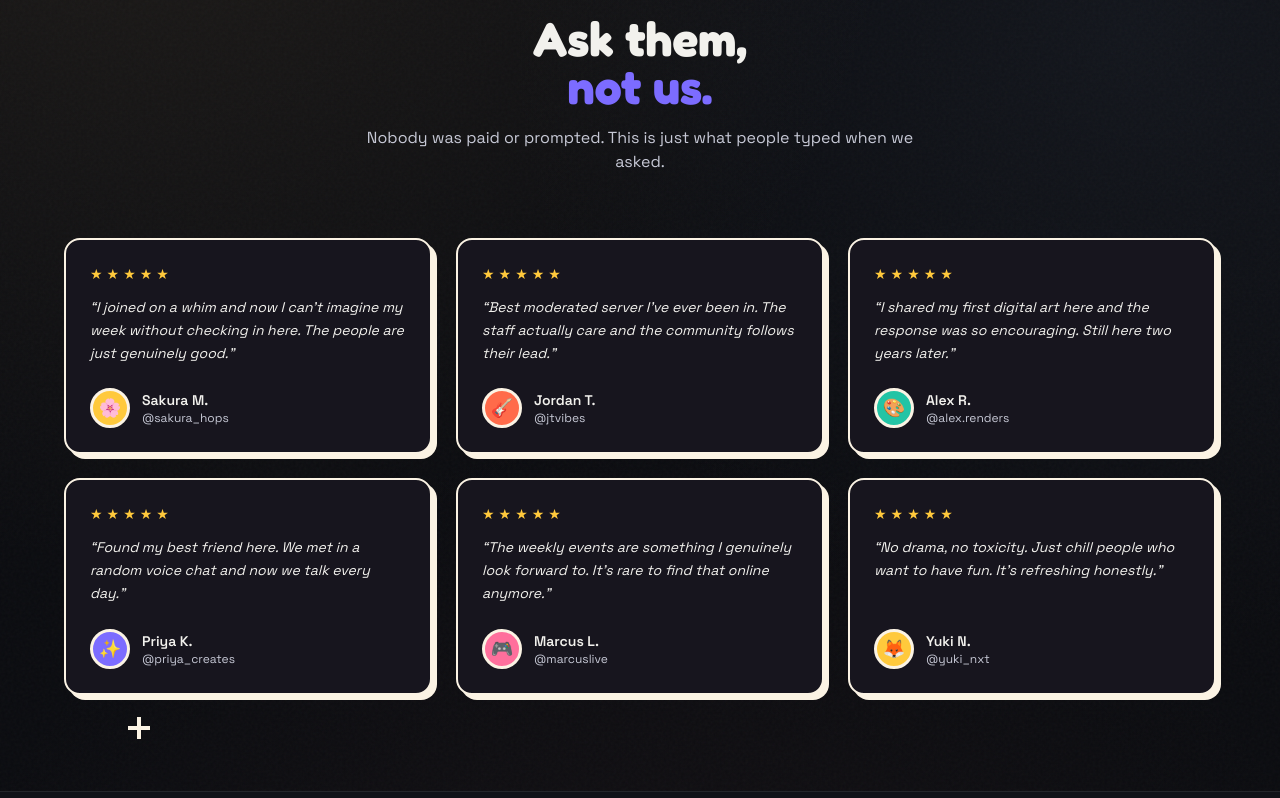
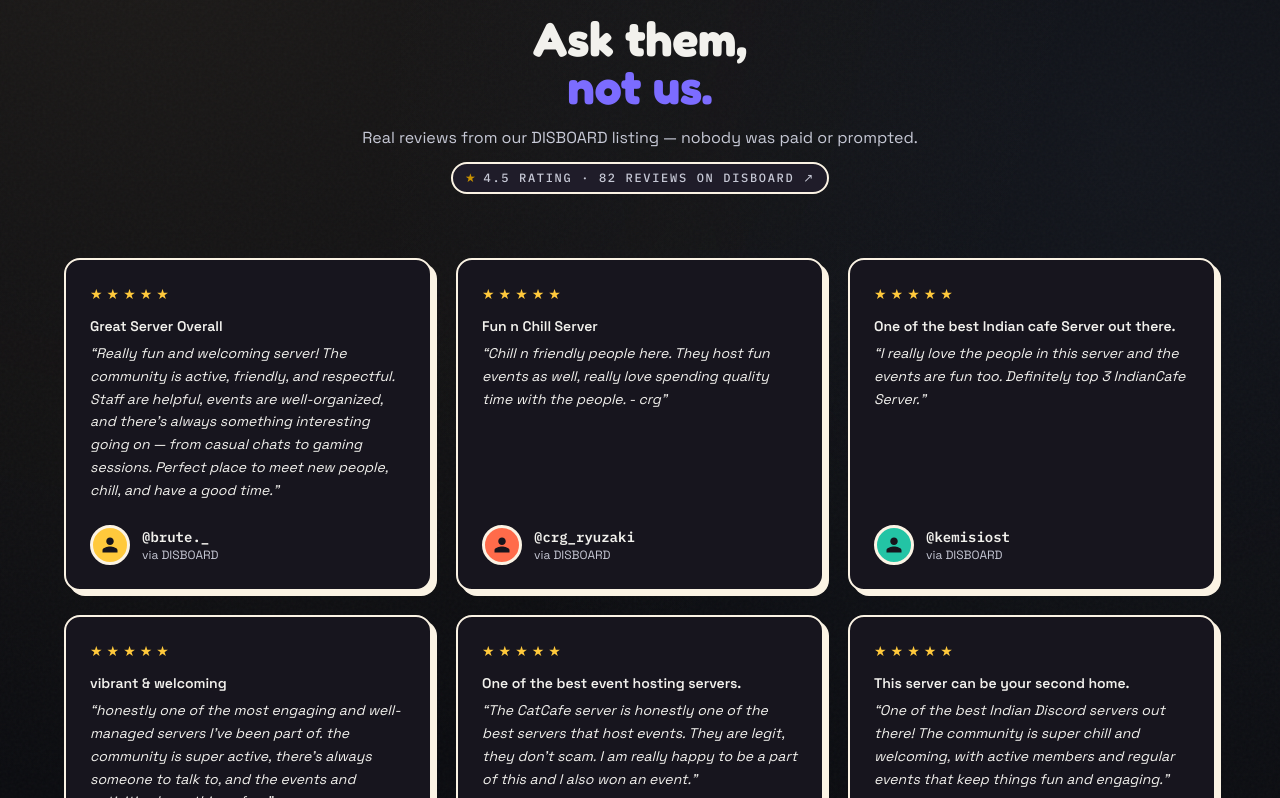
Before and after one commit to visrm/CatCafe-Discord, a Next.js app: page /members in a window 1280 px wide. Shown: the part 302-1100 px from the top of the page. Built offline with nearby package versions, Linux system fonts and the light colour scheme.

Commit message:
chore: testimonials taken from real reviews

```diff
--- a/src/components/Testimonials.tsx
+++ b/src/components/Testimonials.tsx
@@ -1,43 +1,73 @@
-const testimonials = [
+/**
+ * Real member reviews, pulled by hand from the server's DISBOARD
+ * listing: https://disboard.org/server/858432719238201394
+ *
+ * DISBOARD doesn't expose a public API for review data and blocks
+ * direct scraping, so these were copied from the listing page itself
+ * (5-star reviews only, picked for variety). Titles and quotes are
+ * verbatim aside from very minor trims on the two longest ones, marked
+ * inline below — update this list by hand if you pull more later.
+ */
+const reviews = [
   {
-    quote: "I joined on a whim and now I can't imagine my week without checking in here. The people are just genuinely good.",
-    name: 'Sakura M.',
-    handle: '@sakura_hops',
-    avatar: '🌸',
+    title: 'Great Server Overall',
+    quote:
+      "Really fun and welcoming server! The community is active, friendly, and respectful. Staff are helpful, events are well-organized, and there's always something interesting going on — from casual chats to gaming sessions. Perfect place to meet new people, chill, and have a good time.",
+    author: 'brute._',
   },
   {
-    quote: "Best moderated server I've ever been in. The staff actually care and the community follows their lead.",
-    name: 'Jordan T.',
-    handle: '@jtvibes',
-    avatar: '🎸',
+    title: 'Fun n Chill Server',
+    quote: "Chill n friendly people here. They host fun events as well, really love spending quality time with the people. - crg",
+    author: 'crg_ryuzaki',
   },
   {
-    quote: "I shared my first digital art here and the response was so encouraging. Still here two years later.",
-    name: 'Alex R.',
-    handle: '@alex.renders',
-    avatar: '🎨',
+    title: 'One of the best Indian cafe Server out there.',
+    quote: 'I really love the people in this server and the events are fun too. Definitely top 3 IndianCafe Server.',
+    author: 'kemisiost',
   },
   {
-    quote: "Found my best friend here. We met in a random voice chat and now we talk every day.",
-    name: 'Priya K.',
-    handle: '@priya_creates',
-    avatar: '✨',
+    title: 'vibrant & welcoming',
+    // Trimmed after "keep things fun." — original continues with a
+    // second sentence about moderation and atmosphere.
+    quote:
+      "honestly one of the most engaging and well-managed servers I've been part of. the community is super active, there's always someone to talk to, and the events and activities keep things fun.",
+    author: 'rudra_1116',
   },
   {
-    quote: "The weekly events are something I genuinely look forward to. It's rare to find that online anymore.",
-    name: 'Marcus L.',
-    handle: '@marcuslive',
-    avatar: '🎮',
+    title: 'One of the best event hosting servers.',
+    quote:
+      "The CatCafe server is honestly one of the best servers that host events. They are legit, they don't scam. I am really happy to be a part of this and I also won an event.",
+    author: 'he_is_shivaay',
   },
   {
-    quote: "No drama, no toxicity. Just chill people who want to have fun. It's refreshing honestly.",
-    name: 'Yuki N.',
-    handle: '@yuki_nxt',
-    avatar: '🦊',
+    title: 'This server can be your second home.',
+    // Trimmed after "fun and engaging." — original continues with a
+    // sentence about the moderation team and closes on "second home."
+    quote:
+      'One of the best Indian Discord servers out there! The community is super chill and welcoming, with active members and regular events that keep things fun and engaging.',
+    author: 'whoisyhwachh',
+  },
+  {
+    title: 'Amazing community',
+    quote:
+      "This server has been such a fun and welcoming place to be part of! The community is friendly, active, and always supportive. I really like how the staff members are attentive and keep everything organized while still making it feel chill.",
+    author: 'cosmicerth',
+  },
+  {
+    title: 'BEST SERVER I HAVE EVER JOINED!',
+    quote:
+      "I am extremely introverted in real life, but I am a textrovert. I have only 2-3 friends whom I talk to. Sometimes, I do feel lonely. So I turned to Discord and searching for a new online friends... now I can say that I am not lonely anymore... :)",
+    author: 'abhismitamzinnia',
+  },
+  {
+    title: 'Great server for finding new people',
+    quote:
+      "This group is one of the friendliest and most active communities I've been part of! There's always something happening — whether it's fun conversations, interesting activities, or just people checking in to share their day. Everyone is welcoming, supportive, and makes you feel right at home.",
+    author: 'cattywumpus_flibbertigibbet',
   },
 ]
 
-const accents = ['var(--m-mustard)', 'var(--m-coral)', 'var(--m-teal)', 'var(--m-violet)', 'var(--m-pink)', 'var(--m-mustard)']
+const accents = ['var(--m-mustard)', 'var(--m-coral)', 'var(--m-teal)', 'var(--m-violet)', 'var(--m-pink)']
 
 export default function Testimonials() {
   return (
@@ -60,15 +90,25 @@ export default function Testimonials() {
             <br />
             <span className="text-[var(--m-violet-dark)] dark:text-[var(--m-violet)]">not us.</span>
           </h2>
-          <p className="text-secondary text-base max-w-xl mx-auto">
-            Nobody was paid or prompted. This is just what people typed when we asked.
+          <p className="text-secondary text-base max-w-xl mx-auto mb-3">
+            Real reviews from our DISBOARD listing — nobody was paid or prompted.
           </p>
+          <a
+            href="https://disboard.org/server/858432719238201394"
+            target="_blank"
+            rel="noopener noreferrer"
+            className="kicker inline-flex items-center gap-1.5 text-xs px-3 py-1.5 rounded-full"
+            style={{ background: 'var(--m-paper-2)', border: '2px solid var(--m-outline)', color: 'var(--text-secondary)' }}
+          >
+            <span style={{ color: 'var(--m-mustard-dark)' }}>★</span>
+            4.5 rating · 82 reviews on DISBOARD ↗
+          </a>
         </div>
 
         <div className="grid grid-cols-1 sm:grid-cols-2 lg:grid-cols-3 gap-6">
-          {testimonials.map((t, i) => (
+          {reviews.map((r, i) => (
             <div
-              key={t.handle}
+              key={r.author}
               className="m-sticker p-6 flex flex-col"
               style={{ background: 'var(--m-paper)' }}
             >
@@ -78,20 +118,27 @@ export default function Testimonials() {
                 ))}
               </div>
 
+              <div className="text-primary font-semibold text-sm mb-1.5">{r.title}</div>
               <p className="text-primary/90 text-sm leading-relaxed mb-6 italic flex-1">
-                &ldquo;{t.quote}&rdquo;
+                &ldquo;{r.quote}&rdquo;
               </p>
 
               <div className="flex items-center gap-3">
                 <div
-                  className="w-10 h-10 rounded-full flex items-center justify-center text-lg border-[3px]"
+                  className="w-10 h-10 rounded-full flex items-center justify-center border-[3px] flex-shrink-0"
                   style={{ background: accents[i % accents.length], borderColor: 'var(--m-outline)' }}
                 >
-                  {t.avatar}
+                  {/* Default avatar glyph — reviewers only give us a
+                      username, not a picture, so every card gets the
+                      same flat person icon on an accent-colored disc
+                      rather than a per-person portrait. */}
+                  <svg viewBox="0 0 24 24" width="18" height="18" aria-hidden="true" style={{ fill: 'var(--m-on-color-ink)' }}>
+                    <path d="M12 12c2.76 0 5-2.24 5-5s-2.24-5-5-5-5 2.24-5 5 2.24 5 5 5zm0 2c-3.33 0-10 1.67-10 5v3h20v-3c0-3.33-6.67-5-10-5z" />
+                  </svg>
                 </div>
                 <div>
-                  <div className="text-primary font-semibold text-sm">{t.name}</div>
-                  <div className="text-secondary text-xs">{t.handle}</div>
+                  <div className="font-mono text-primary font-semibold text-sm">@{r.author}</div>
+                  <div className="text-secondary text-xs">via DISBOARD</div>
                 </div>
               </div>
             </div>
```
